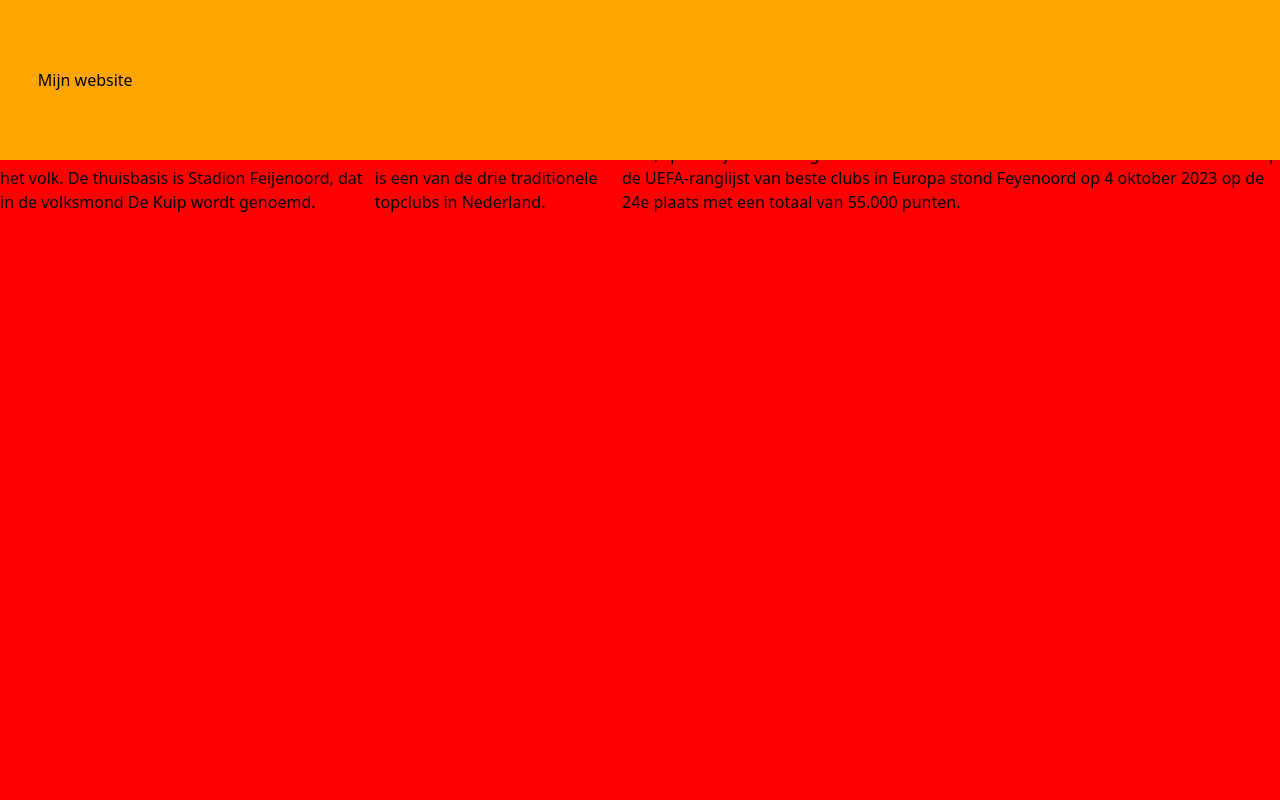
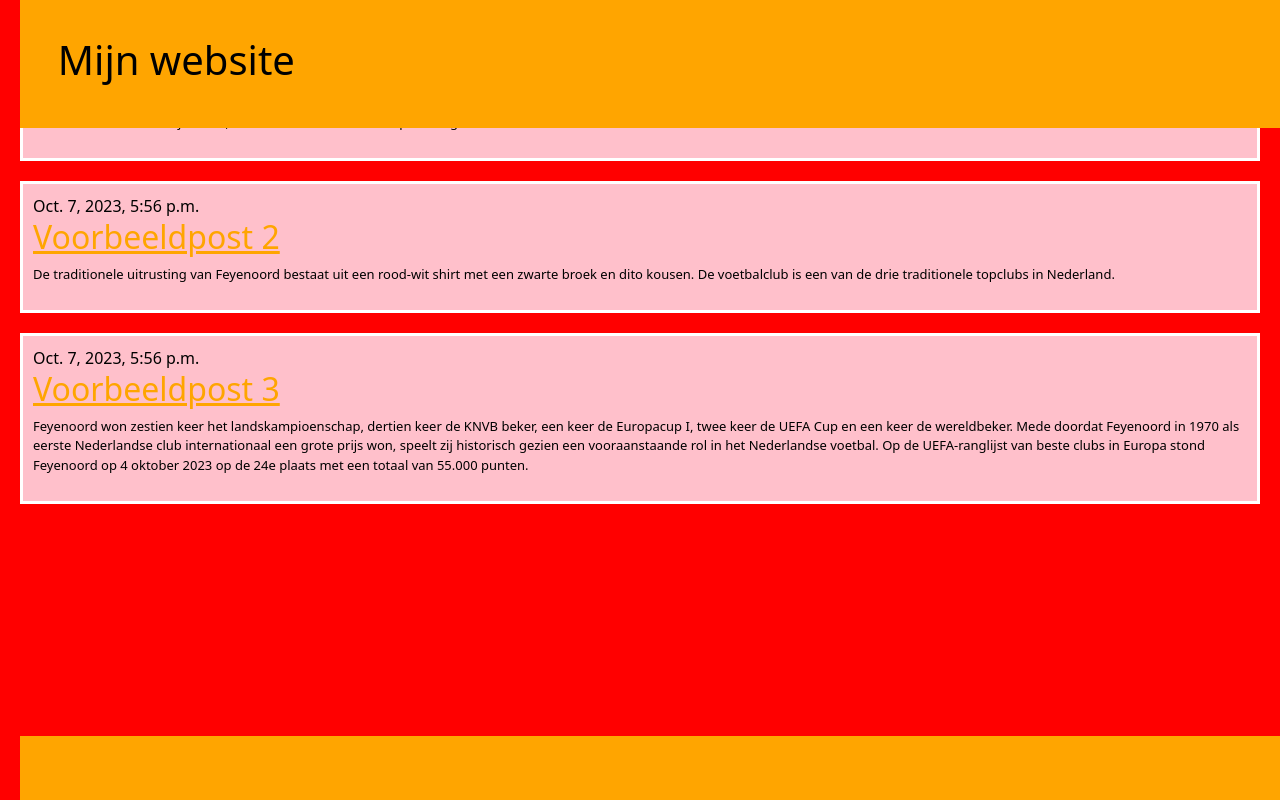
Before and after one commit to KeesViaNHA/testDjangoZat, a Django app: page / in a window 1280 px wide. Run offline with Django 3.2, Linux system fonts and the light colour scheme; data comes from the database, SQL or seed files in the repository.

Commit message:
nog meer css opgemaakt

```diff
--- a/mysite/blog/static/css/stijl.css
+++ b/mysite/blog/static/css/stijl.css
@@ -3,7 +3,11 @@ body {
     color: black;
     height: 100vh;
     display: flex;
-}
+    flex-direction: column;
+    align-items: flex-start;
+    justify-content: flex-start;
+    padding: 0 20px;
+    }
 
 header, footer {
     background-color: orange;
@@ -13,7 +17,7 @@ header, footer {
 
 header {
     top: 0;
-    height: 20%;
+    min-height: 16%;
     display: flex;
     align-items: center;
     padding-left: 1cm;
@@ -21,5 +25,22 @@ header {
 
 footer {
     bottom: 0;
-    height: 10%;
+    min-height: 8%;
 }
+
+a {
+    color: orange;
+}
+
+p {
+    font-size: small;
+}
+/* Stijl voor elk afzonderlijk bericht */
+.post {
+    margin-top: 10px;
+    margin-bottom: 10px; /* Ruimte tussen de berichten aanpassen aan je behoeften */
+    padding: 10px;
+    background-color: pink;
+    border: 3px solid white;
+    width: 100%; /* Breedte van elk bericht aanpassen aan je behoeften */
+}
--- a/mysite/blog/templates/blog/post_list.html
+++ b/mysite/blog/templates/blog/post_list.html
@@ -4,6 +4,7 @@
 
 <head>
     <meta charset="utf-8">
+    <meta name="viewport" content="width=device-width, initial-scale=1">
     <!-- Bootstrap CSS -->
     <link href="https://cdn.jsdelivr.net/npm/bootstrap@5.1.3/dist/css/bootstrap.min.css" rel="stylesheet" integrity="sha384-1BmE4kWBq78iYhFldvKuhfTAU6auU8tT94WrHftjDbrCEXSU1oBoqyl2QvZ6jIW3" crossorigin="anonymous">
     <link rel="stylesheet" href="{% static 'css/stijl.css' %}">
@@ -12,7 +13,7 @@
 
 <body>
     <header>
-        Mijn website
+        <h1>Mijn website</h1>
     </header>
     {% block content %}
     {% for post in posts %}
@@ -25,6 +26,9 @@
     </article>
     {% endfor %}
     {% endblock %}
+    <footer>
+
+    </footer>
 </body>
 
 </html>
```
